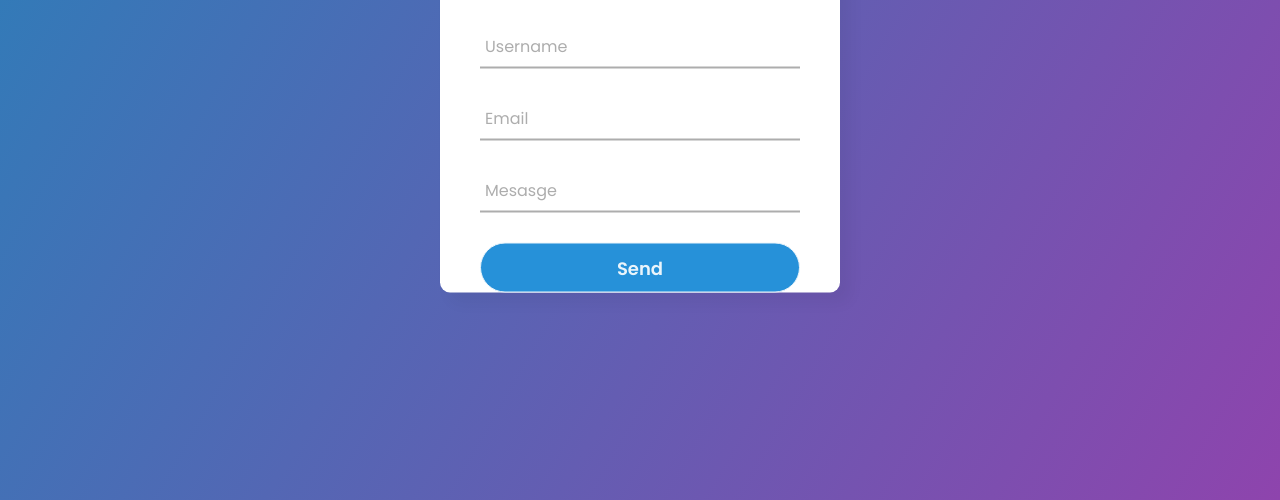
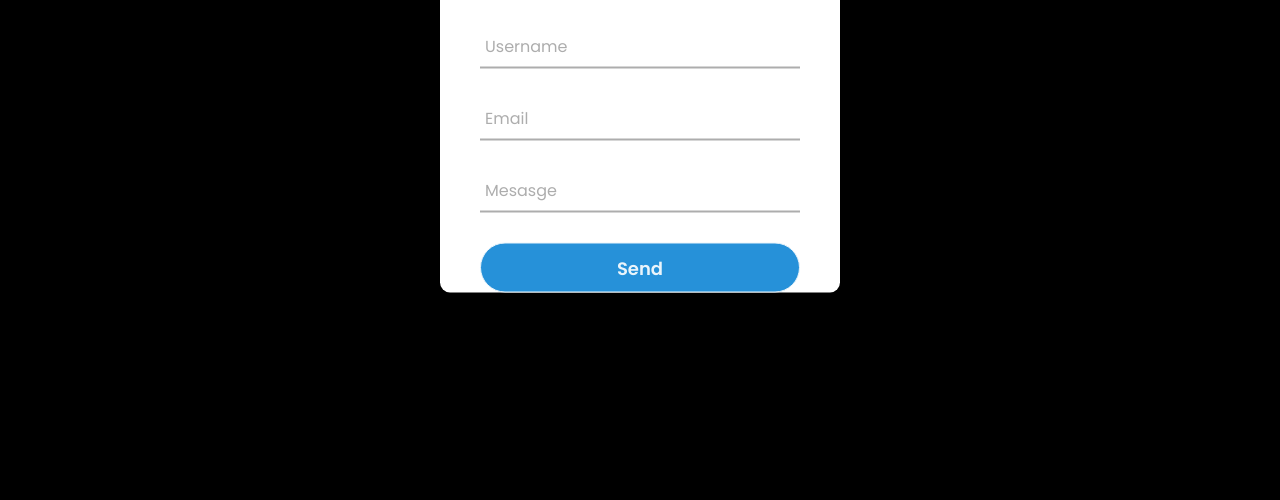
Before and after one commit to Abinesh-Ragavan/Form--Email-response, a plain HTML site: page public/index.html in a window 1280 px wide. Shown: the part 300-800 px from the top of the page. Drawn offline with Linux system fonts and the light colour scheme.

Commit message:
Update style.css

```diff
--- a/public/style.css
+++ b/public/style.css
@@ -8,7 +8,7 @@
 body{
   margin: 0;
   padding: 0;
-  background: linear-gradient(120deg,#2980b9, #8e44ad);
+  background: #000000;
   height: 100vh;
   overflow: hidden;
 }
```
